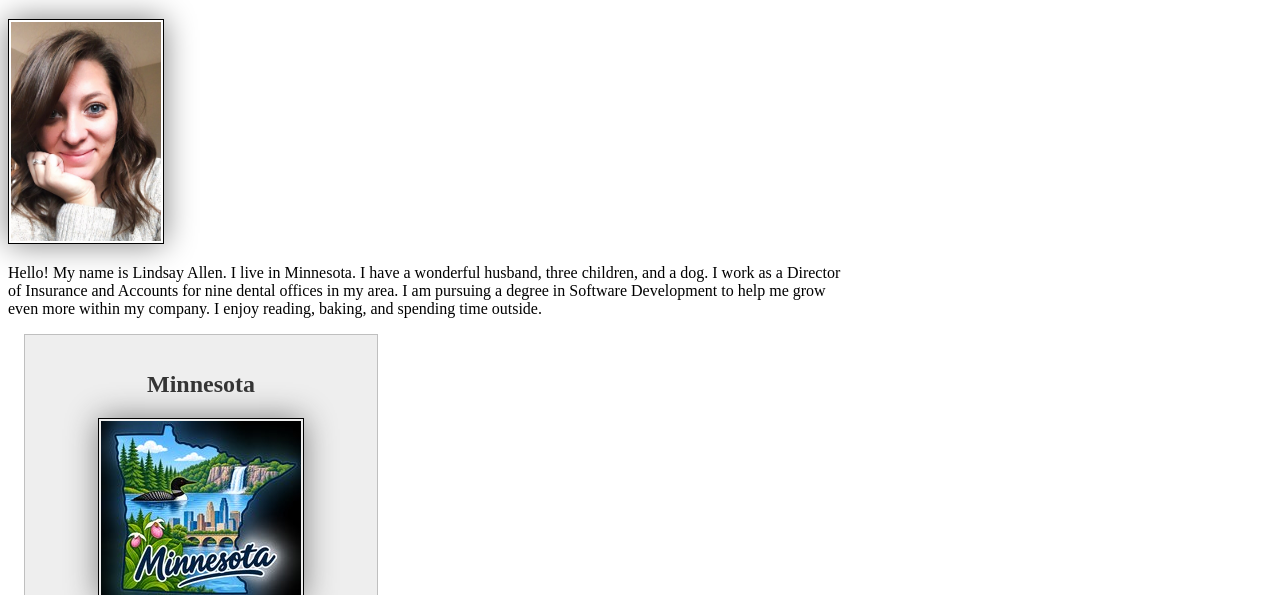
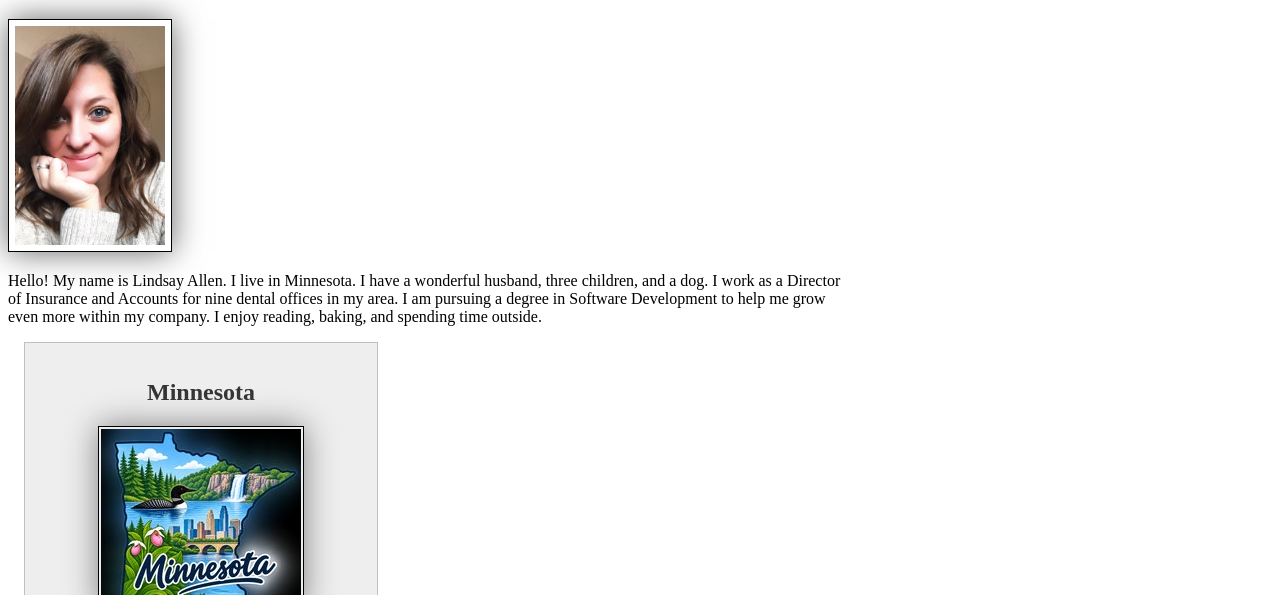
Before and after one commit to lindzjae/wdd130, a plain HTML site: page index.html in a window 1280 px wide. Shown: the part 205-800 px from the top of the page. Drawn offline with Linux system fonts and the light colour scheme.

Commit message:
week 2 project commit 3

```diff
--- a/styles/styles.css
+++ b/styles/styles.css
@@ -47,6 +47,9 @@ aside img {
 main img {
     width: 150px;
     height: auto;
+    border: 1px solid black;
+    padding: 6px;
+    box-shadow: 0 0 30px #666;
 }
 
 footer {
```
